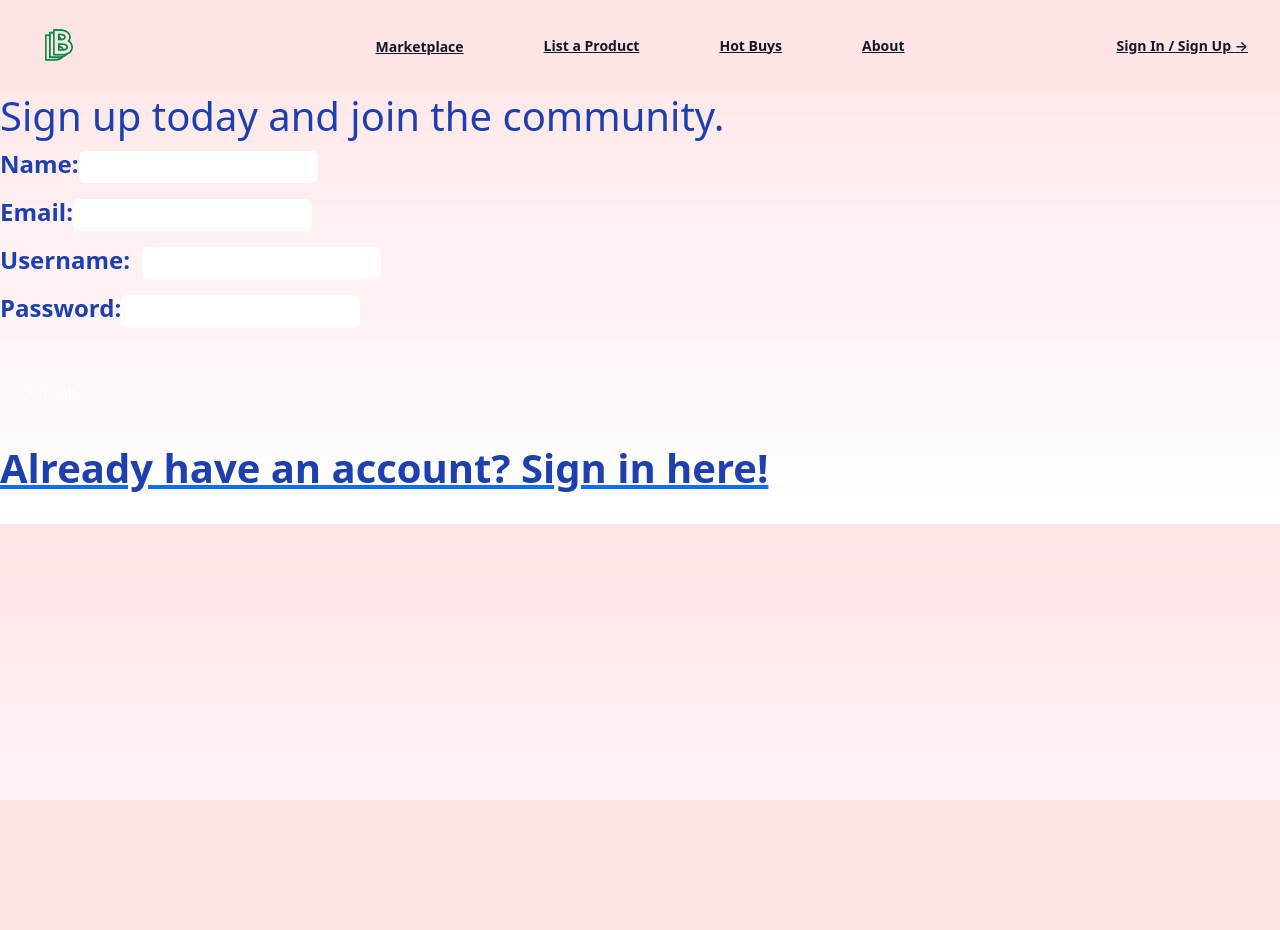
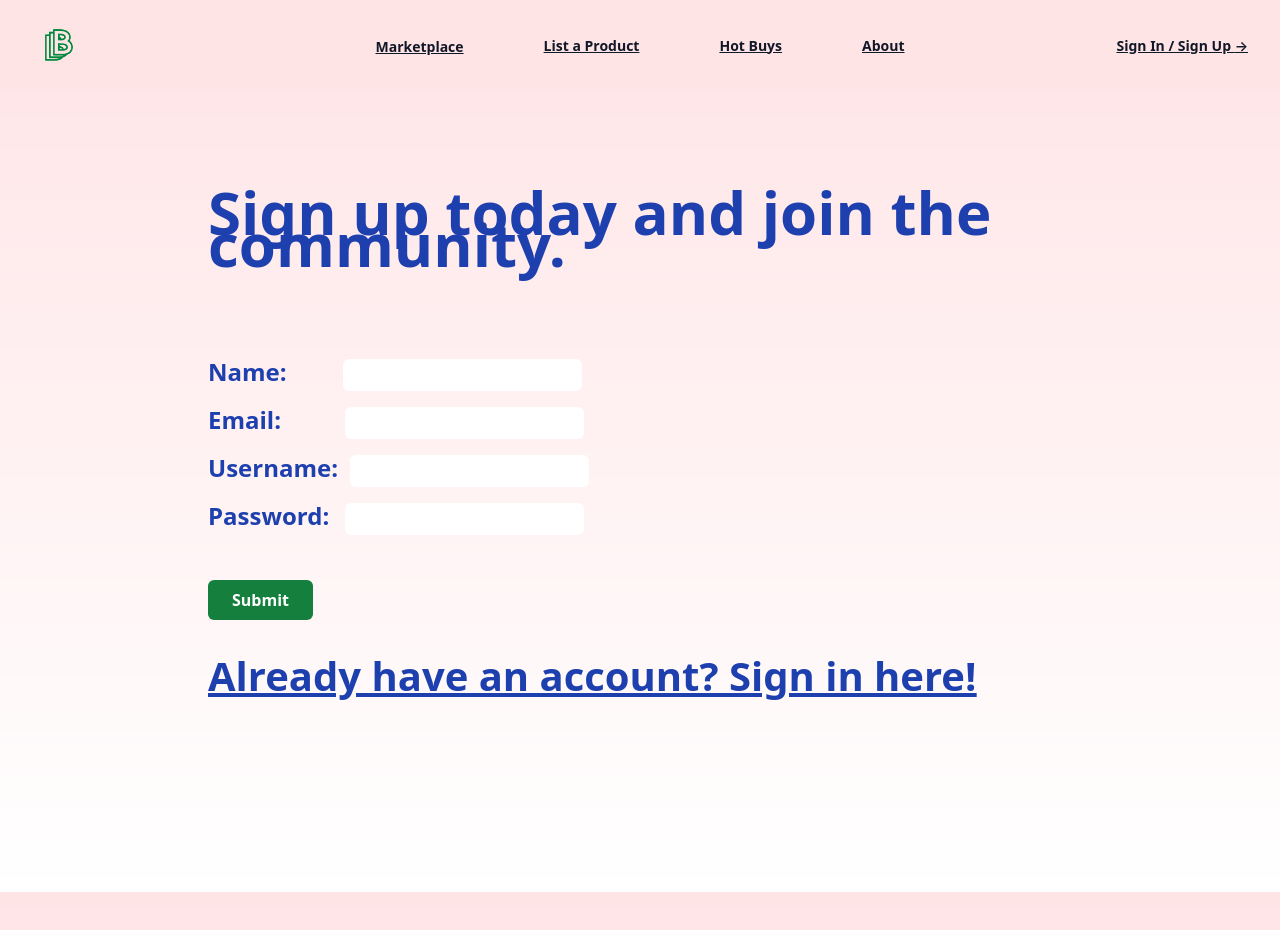
Before and after one commit to Anant1902/AEmoneySaver, a Next.js app: page /SignUpPage in a window 1280 px wide. Shown: the top 930 px of the page. Before the commit the page ends 800 px from the top, so only its background shows below. Built offline with nearby package versions, Linux system fonts and the light colour scheme.

Commit message:
bug fix 1

```diff
--- a/app/SignInPage/page.tsx
+++ b/app/SignInPage/page.tsx
@@ -4,7 +4,7 @@ import 'tailwindcss/tailwind.css';
 import '../globals.css'
 import { useRouter } from 'next/router';
 import { useState } from 'react';
-import { checkSignIn, createUser } from '../../src/components/UserService'
+import { checkSignIn, createUser } from '../../components/UserService'
 import Link from 'next/link';
 
 
@@ -42,7 +42,7 @@ function SignInPage() {
                         );
                 } else {
                     changeLowerText(
-                        "Sign in successful. Welcome back {name}!"
+                        "Sign in successful. Welcome back " + name + "!"
                         );
                 }
             }
--- a/app/SignUpPage/page.tsx
+++ b/app/SignUpPage/page.tsx
@@ -4,7 +4,7 @@ import 'tailwindcss/tailwind.css';
 import '../globals.css'
 import { useRouter } from 'next/router';
 import { useState } from 'react';
-import { checkSignIn, createUser } from '../../src/components/UserService'
+import { checkSignIn, createUser } from '../../components/UserService'
 import Link from 'next/link';
 
 
@@ -41,7 +41,7 @@ function SignUpPage() {
             } else {
                 createUser(id, email, uname, pass, name);
                 changeLowerText(
-                    "Sign Up successful! Welcome to Boundless Bazaar."
+                    "Sign Up successful! Welcome to Boundless Bazaar " + name + "!"
                     );
             }
         })
--- a/app/layout.tsx
+++ b/app/layout.tsx
@@ -1,5 +1,5 @@
 import './globals.css'
-import Navbar from '../src/components/Navbar';
+import Navbar from '../components/Navbar';
 import 'tailwindcss/tailwind.css';
 
 export default function RootLayout({
@@ -10,7 +10,7 @@ export default function RootLayout({
   return (
     <html>
       <body className ="bg-rose-100">
-      <Navbar />
+        <Navbar />
       <main className ="w-full h-screen py-12">{children}</main>
       </body>
     </html>
--- a/app/page.tsx
+++ b/app/page.tsx
@@ -1,4 +1,4 @@
-import LandingPage from '../src/components/Landingpage'
+import LandingPage from '../components/Landingpage'
 import 'bootstrap/dist/css/bootstrap.min.css';
 import './globals.css';
 import 'tailwindcss/tailwind.css';
--- a/tailwind.config.js
+++ b/tailwind.config.js
@@ -1,9 +1,9 @@
 /** @type {import('tailwindcss').Config} */
 module.exports = {
   content: [
-    './src/pages/**/*.{js,ts,jsx,tsx,mdx}',
-    './src/components/**/*.{js,ts,jsx,tsx,mdx}',
-    './src/app/**/*.{js,ts,jsx,tsx,mdx}',
+    './pages/**/*.{js,ts,jsx,tsx,mdx}',
+    './components/**/*.{js,ts,jsx,tsx,mdx}',
+    './app/**/*.{js,ts,jsx,tsx,mdx}',
   ],
   theme: {
     extend: {
```
Also changed, not shown: components/Landingpage.tsx (renamed from src/components/Landingpage.tsx), components/Navbar.tsx (renamed from src/components/Navbar.tsx), components/UserService.tsx (renamed from src/components/UserService.tsx).
